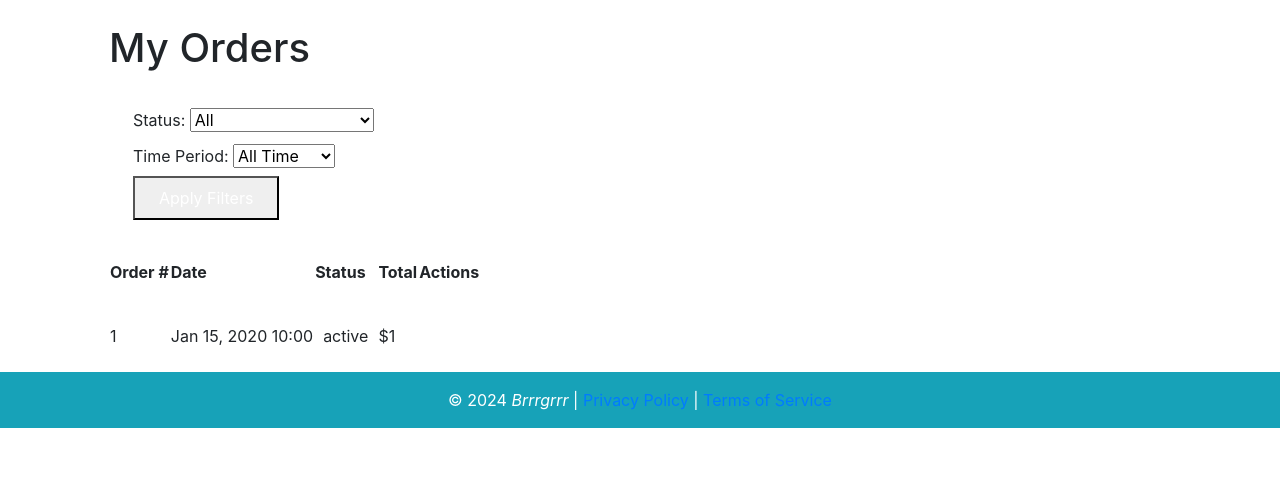
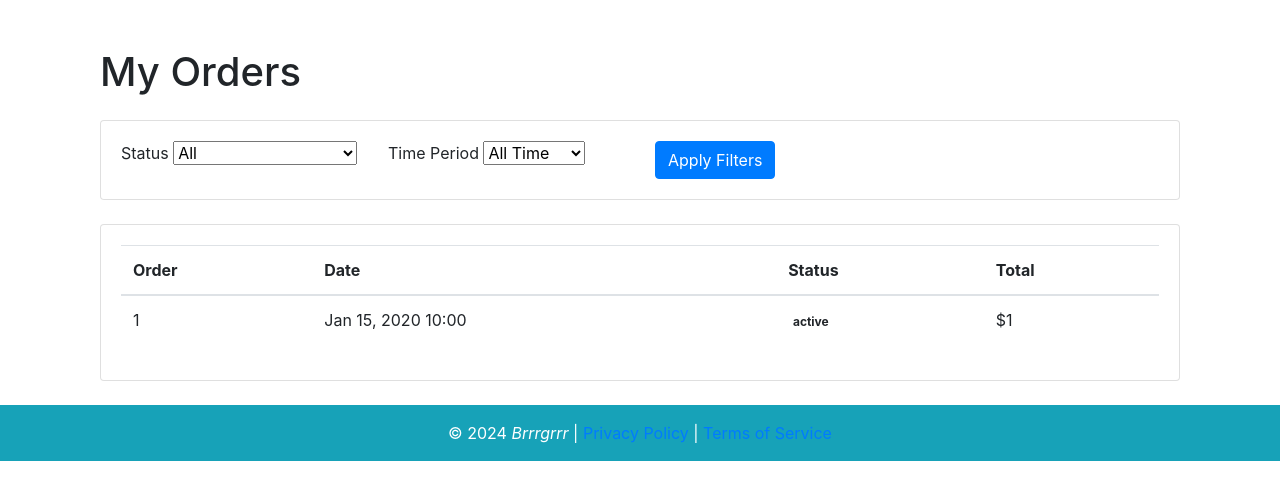
Before and after one commit to Nishitha-B-Rao/burger, a Django app: template brrrgrrr/templates/myorders.html in a window 1280 px wide. Shown: the part 56-556 px from the top of the page. Run offline with Django 3.2, Linux system fonts and the light colour scheme; the template is opened without the code that fills it: most values are stand-ins (such as "Sample title", 1, 10 or a date in 2020); some libraries are stand-ins or nearby versions.

Commit message:
chnages 4

```diff
--- a/brrrgrrr/templates/base.html
+++ b/brrrgrrr/templates/base.html
@@ -34,6 +34,20 @@
                     <li class="nav-item">
                         <span class="navbar-text mr-3">Hello, {{ user.username }}!</span>
                     </li>
+                    {% if user.is_staff %}
+                        <li class="nav-item">
+                            <a class="nav-link" href="{% url 'admin_dashboard' %}">Order Dashboard</a>
+                        </li>
+                        <li class="nav-item">
+                            <a class="nav-link" href="{% url 'ingredient_list' %}">Ingredients</a>
+                    {% else %}
+                    <li class="nav-item">
+                        <a class="nav-link" href="{% url 'my_orders' %}">My Orders </a>
+                    </li>
+                    <li class="nav-item">
+                        <a class="nav-link" href="{% url 'customize_burger' %}">Customise</a>
+                    {% endif %}
+
                     <li class="nav-item">
                         <form method="post" action="{% url 'logout' %}" class="form-inline">
                             {% csrf_token %}
--- a/brrrgrrr/templates/customize_burger.html
+++ b/brrrgrrr/templates/customize_burger.html
@@ -1,7 +1,6 @@
 {% extends "base.html" %}
 {% block content %}
 <div class="container py-4">
-    <a href="{% url 'my_orders' %}" class="nav-link">My Orders</a>
     <h1>Build Your Own Burger</h1>
     <div id="ingredients-list">
         <h2>Select Ingredients:</h2>
--- a/brrrgrrr/templates/ingredient_list.html
+++ b/brrrgrrr/templates/ingredient_list.html
@@ -5,8 +5,6 @@
 {% block content %}
 <h2>Manage Ingredients</h2>
 <a href="{% url 'add_ingredient' %}" class="btn btn-success mb-3">Add New Ingredient</a>
-<a href="{% url 'admin_dashboard' %}" class="btn btn-success mb-3">Order Dashboard</a>
-
 <table class="table">
     <thead>
         <tr>
--- a/brrrgrrr/templates/myorders.html
+++ b/brrrgrrr/templates/myorders.html
@@ -1,16 +1,15 @@
-<!-- my_orders.html -->
 {% extends 'base.html' %}
+{% block content %}
+<div class="container-fluid py-4">
+    <h1 class="mb-4">My Orders</h1>
 
-{% block content %}
-<div class="container mx-auto px-4 py-8">
-    <h1 class="text-3xl font-bold mb-6">My Orders</h1>
-
-    <!-- Filters -->
-    <div class="bg-gray-100 p-4 rounded-lg mb-6">
-        <form method="get" class="flex flex-wrap gap-4">
-            <div>
-                <label for="status" class="block text-sm font-medium text-gray-700">Status:</label>
-                <select name="status" id="status" class="mt-1 block rounded-md border-gray-300">
+    <!-- Filters Card -->
+    <div class="card mb-4">
+        <div class="card-body">
+            <form method="get" class="row g-3">
+                <div class="col-md-3">
+                    <label class="form-label">Status</label>
+                    <select name="status" class="form-select">
                         <option value="">All</option>
                         {% for status_code, status_name in status_choices %}
                         <option value="{{ status_code }}" {% if current_status == status_code %}selected{% endif %}>
@@ -20,57 +19,56 @@
                     </select>
                 </div>
 
-            <div>
-                <label for="date" class="block text-sm font-medium text-gray-700">Time Period:</label>
-                <select name="date" id="date" class="mt-1 block rounded-md border-gray-300">
+                <div class="col-md-3">
+                    <label class="form-label">Time Period</label>
+                    <select name="date" class="form-select">
                         <option value="all" {% if current_date == 'all' %}selected{% endif %}>All Time</option>
                         <option value="today" {% if current_date == 'today' %}selected{% endif %}>Today</option>
                         <option value="week" {% if current_date == 'week' %}selected{% endif %}>Past Week</option>
                     </select>
                 </div>
 
-            <div class="flex items-end">
-                <button type="submit" class="bg-blue-500 text-white px-4 py-2 rounded-md hover:bg-blue-600">
-                    Apply Filters
-                </button>
+                <div class="col-md-2 d-flex align-items-end">
+                    <button type="submit" class="btn btn-primary">Apply Filters</button>
                 </div>
             </form>
         </div>
+    </div>
 
-    <!-- Orders List -->
-    <div class="overflow-x-auto">
-        <table class="min-w-full bg-white shadow-md rounded-lg">
-            <thead class="bg-gray-50">
+    <!-- Orders Table Card -->
+    <div class="card">
+        <div class="card-body">
+            <div class="table-responsive">
+                <table class="table table-hover">
+                    <thead>
                         <tr>
-                    <th class="px-6 py-3 text-left text-xs font-medium text-gray-500 uppercase tracking-wider">Order #</th>
-                    <th class="px-6 py-3 text-left text-xs font-medium text-gray-500 uppercase tracking-wider">Date</th>
-                    <th class="px-6 py-3 text-left text-xs font-medium text-gray-500 uppercase tracking-wider">Status</th>
-                    <th class="px-6 py-3 text-left text-xs font-medium text-gray-500 uppercase tracking-wider">Total</th>
-                    <th class="px-6 py-3 text-left text-xs font-medium text-gray-500 uppercase tracking-wider">Actions</th>
+                            <th>Order</th>
+                            <th>Date</th>
+                            <th>Status</th>
+                            <th>Total</th>
                         </tr>
                     </thead>
-            <tbody class="divide-y divide-gray-200">
+                    <tbody>
                         {% for order in orders %}
                         <tr>
-                    <td class="px-6 py-4 whitespace-nowrap">{{ order.id }}</td>
-                    <td class="px-6 py-4 whitespace-nowrap">{{ order.created_at|date:"M d, Y H:i" }}</td>
-                    <td class="px-6 py-4 whitespace-nowrap">
-                        <span class="px-2 inline-flex text-xs leading-5 font-semibold rounded-full
-                            {% if order.status == 'PENDING' %}bg-yellow-100 text-yellow-800
-                            {% elif order.status == 'PREPARING' %}bg-blue-100 text-blue-800
-                            {% elif order.status == 'READY' %}bg-green-100 text-green-800
-                            {% elif order.status == 'COMPLETED' %}bg-gray-100 text-gray-800
-                            {% endif %}">
+                            <td>{{ order.id }}</td>
+                            <td>{{ order.created_at|date:"M d, Y H:i" }}</td>
+                            <td>
+                                <span class="badge bg-{{ order.status|lower }}-subtle text-{{ order.status|lower }}">
                                     {{ order.get_status_display }}
                                 </span>
                             </td>
-                    <td class="px-6 py-4 whitespace-nowrap">${{ order.burger.total_price }}</td>
-                    <td class="px-6 py-4 whitespace-nowrap">
-                    </td>
+                            <td>${{ order.burger.total_price }}</td>
+                        </tr>
+                        {% empty %}
+                        <tr>
+                            <td colspan="5" class="text-center py-4">No orders found</td>
                         </tr>
                         {% endfor %}
                     </tbody>
                 </table>
             </div>
         </div>
+    </div>
+</div>
 {% endblock %}
--- a/brrrgrrr/templates/orders_dashboard.html
+++ b/brrrgrrr/templates/orders_dashboard.html
@@ -35,6 +35,8 @@
             </form>
         </div>
     </div>
+
+    <!-- Orders Table -->
     <div class="card">
         <div class="card-body">
             <div class="table-responsive">
```
Also changed, not shown: brrrgrrr/templates/delete_ingredient.html (deleted, +0 -13 lines), brrrgrrr/templates/ingredient_form.html (+24 -3 lines), brrrgrrr/views.py (+8 -35 lines). Lines whose indentation alone changed are shown as unchanged.
